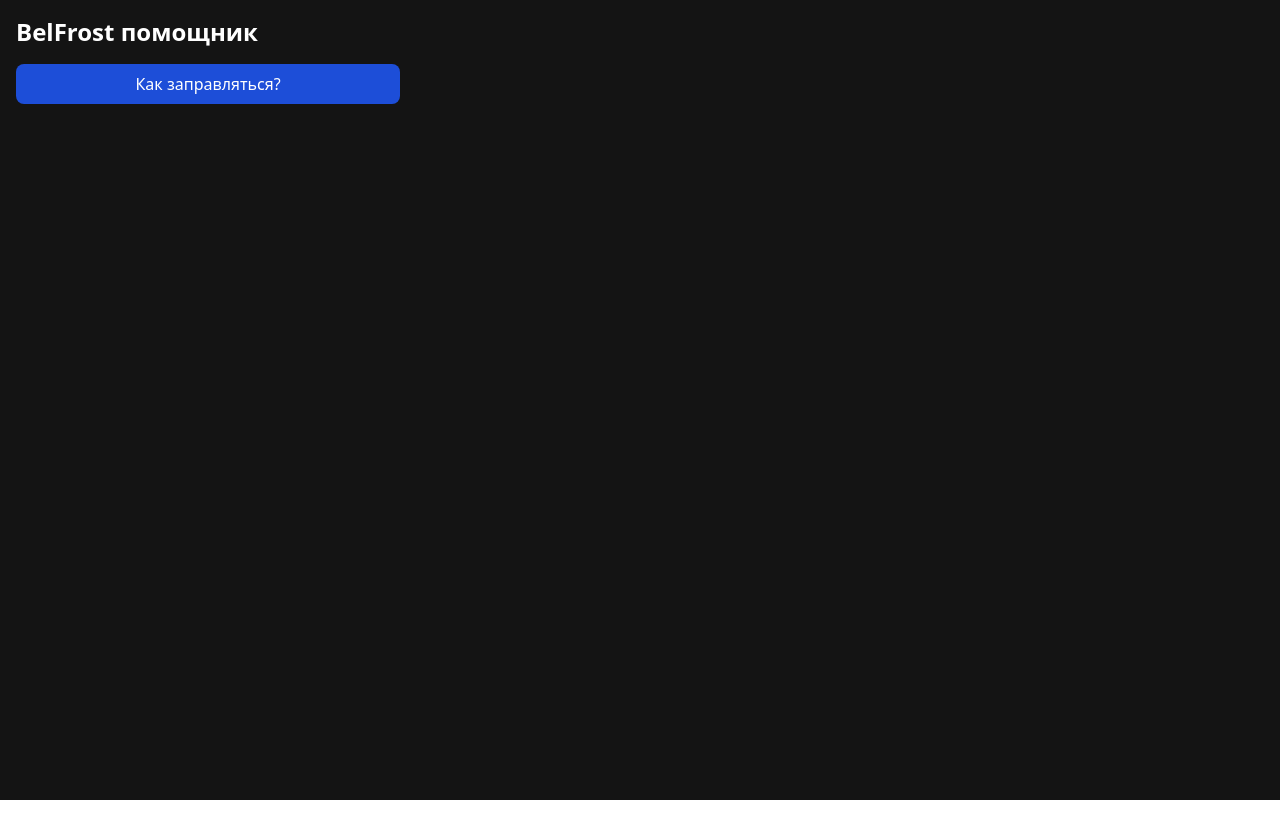
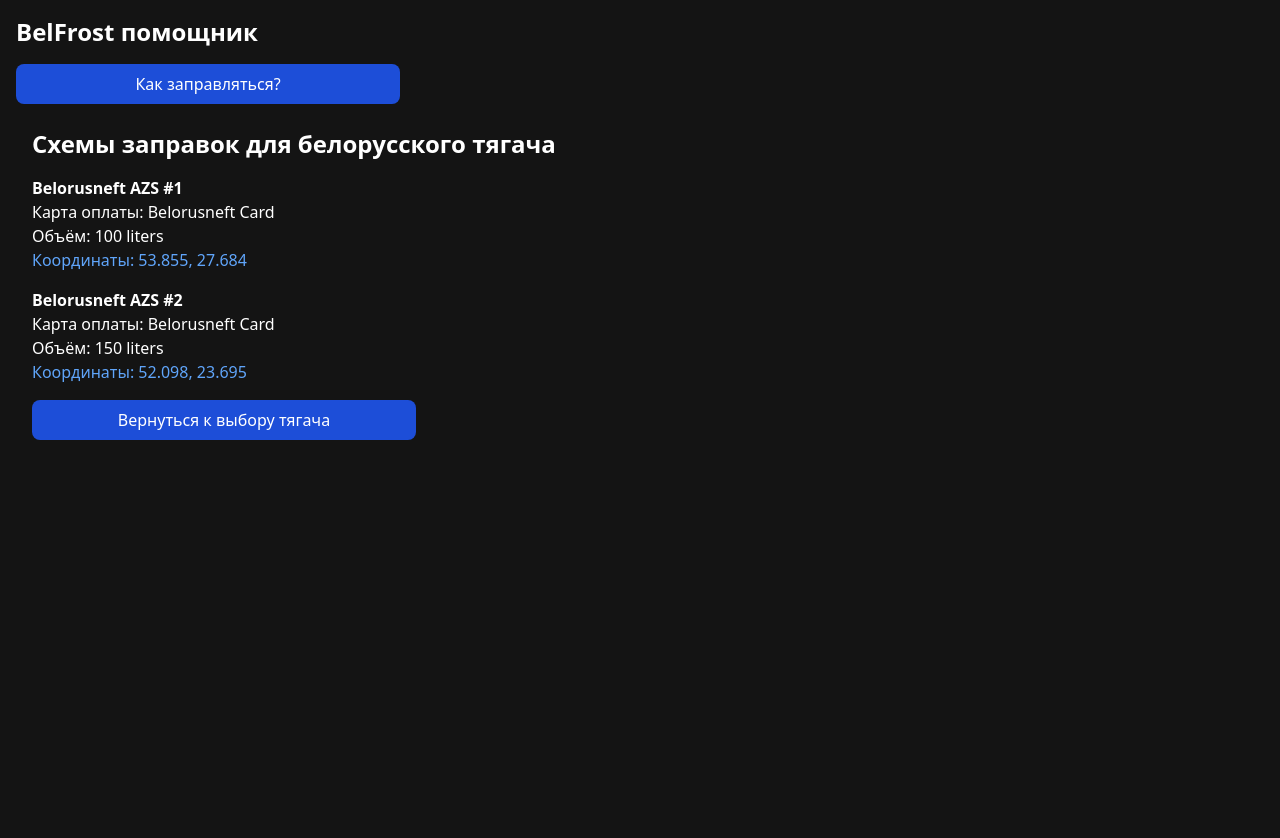
Before and after one commit to ew-mhlnk/bf-helper, a React (Create React App) app in the folder frontend/: page /belarus-fuel in a window 1280 px wide. Shown: the top 838 px of the page. Before the commit the page ends 800 px from the top, so only its background shows below. Built offline with nearby package versions, Linux system fonts and the light colour scheme.

Commit message:
Added fuel choice and scheme pages with JSON data

```diff
--- a/frontend/src/App.tsx
+++ b/frontend/src/App.tsx
@@ -1,7 +1,9 @@
 import React from 'react';
 import { BrowserRouter as Router, Route, Routes, Link } from 'react-router-dom';
 import './App.css';
-import FuelInstructionPage from './FuelInstructionPage';
+import FuelChoicePage from './FuelChoicePage';
+import BelarusFuelPage from './BelarusFuelPage';
+import KazakhFuelPage from './KazakhFuelPage';
 
 function App() {
   return (
@@ -10,14 +12,16 @@
         <h1 className="text-2xl font-bold mb-4">BelFrost помощник</h1>
         <nav>
           <Link
-            to="/fuel-instruction"
+            to="/fuel-choice"
             className="bg-blue-700 w-full max-w-[24rem] h-10 text-white py-2 mb-2 rounded-lg block text-center hover:bg-blue-800 active:bg-blue-900 transition duration-200"
           >
             Как заправляться?
           </Link>
         </nav>
         <Routes>
-          <Route path="/fuel-instruction" element={<FuelInstructionPage />} />
+          <Route path="/fuel-choice" element={<FuelChoicePage />} />
+          <Route path="/belarus-fuel" element={<BelarusFuelPage />} />
+          <Route path="/kazakh-fuel" element={<KazakhFuelPage />} />
         </Routes>
       </div>
     </Router>
--- /dev/null
+++ b/frontend/src/BelarusFuelPage.tsx
@@ -0,0 +1,45 @@
+import React from 'react';
+import { Link } from 'react-router-dom';
+import fuelData from './data/fuelData.json';
+
+interface Station {
+  refueling: string;
+  paymentCard: string;
+  coordinates: string;
+  volume: string;
+}
+
+const BelarusFuelPage: React.FC = () => {
+  const stations: Station[] = fuelData.belarus;
+
+  return (
+    <div className="bg-[#141414] min-h-screen text-white p-4">
+      <h1 className="text-2xl font-bold mb-4">Схемы заправок для белорусского тягача</h1>
+      <ul>
+        {stations.map((station, index) => (
+          <li key={index} className="mb-4">
+            <p className="font-semibold">{station.refueling}</p>
+            <p>Карта оплаты: {station.paymentCard}</p>
+            <p>Объём: {station.volume}</p>
+            <a
+              href={`https://maps.google.com/?q=${station.coordinates}`}
+              target="_blank"
+              rel="noopener noreferrer"
+              className="text-blue-400 hover:underline"
+            >
+              Координаты: {station.coordinates}
+            </a>
+          </li>
+        ))}
+      </ul>
+      <Link
+        to="/fuel-choice"
+        className="bg-blue-700 w-full max-w-[24rem] h-10 text-white py-2 mb-2 rounded-lg block text-center hover:bg-blue-800 active:bg-blue-900 transition duration-200"
+      >
+        Вернуться к выбору тягача
+      </Link>
+    </div>
+  );
+};
+
+export default BelarusFuelPage;
--- /dev/null
+++ b/frontend/src/FuelChoicePage.tsx
@@ -0,0 +1,24 @@
+import React from 'react';
+import { Link } from 'react-router-dom';
+
+const FuelChoicePage: React.FC = () => {
+  return (
+    <div className="bg-[#141414] min-h-screen text-white p-4">
+      <h1 className="text-2xl font-bold mb-4">Выберите тягач</h1>
+      <Link
+        to="/belarus-fuel"
+        className="bg-blue-700 w-full max-w-[24rem] h-10 text-white py-2 mb-2 rounded-lg block text-center hover:bg-blue-800 active:bg-blue-900 transition duration-200"
+      >
+        Белорусский
+      </Link>
+      <Link
+        to="/kazakh-fuel"
+        className="bg-blue-700 w-full max-w-[24rem] h-10 text-white py-2 mb-2 rounded-lg block text-center hover:bg-blue-800 active:bg-blue-900 transition duration-200"
+      >
+        Казахский
+      </Link>
+    </div>
+  );
+};
+
+export default FuelChoicePage;
--- /dev/null
+++ b/frontend/src/KazakhFuelPage.tsx
@@ -0,0 +1,45 @@
+import React from 'react';
+import { Link } from 'react-router-dom';
+import fuelData from './data/fuelData.json';
+
+interface Station {
+  refueling: string;
+  paymentCard: string;
+  coordinates: string;
+  volume: string;
+}
+
+const KazakhFuelPage: React.FC = () => {
+  const stations: Station[] = fuelData.kazakhstan;
+
+  return (
+    <div className="bg-[#141414] min-h-screen text-white p-4">
+      <h1 className="text-2xl font-bold mb-4">Схемы заправок для казахского тягача</h1>
+      <ul>
+        {stations.map((station, index) => (
+          <li key={index} className="mb-4">
+            <p className="font-semibold">{station.refueling}</p>
+            <p>Карта оплаты: {station.paymentCard}</p>
+            <p>Объём: {station.volume}</p>
+            <a
+              href={`https://maps.google.com/?q=${station.coordinates}`}
+              target="_blank"
+              rel="noopener noreferrer"
+              className="text-blue-400 hover:underline"
+            >
+              Координаты: {station.coordinates}
+            </a>
+          </li>
+        ))}
+      </ul>
+      <Link
+        to="/fuel-choice"
+        className="bg-blue-700 w-full max-w-[24rem] h-10 text-white py-2 mb-2 rounded-lg block text-center hover:bg-blue-800 active:bg-blue-900 transition duration-200"
+      >
+        Вернуться к выбору тягача
+      </Link>
+    </div>
+  );
+};
+
+export default KazakhFuelPage;
--- /dev/null
+++ b/frontend/src/data/fuelData.json
@@ -0,0 +1,30 @@
+{
+  "belarus": [
+    {
+      "refueling": "Belorusneft AZS #1",
+      "paymentCard": "Belorusneft Card",
+      "coordinates": "53.855, 27.684",
+      "volume": "100 liters"
+    },
+    {
+      "refueling": "Belorusneft AZS #2",
+      "paymentCard": "Belorusneft Card",
+      "coordinates": "52.098, 23.695",
+      "volume": "150 liters"
+    }
+  ],
+  "kazakhstan": [
+    {
+      "refueling": "Qazaq Oil AZS #1",
+      "paymentCard": "Qazaq Oil Card",
+      "coordinates": "47.106, 51.926",
+      "volume": "120 liters"
+    },
+    {
+      "refueling": "Qazaq Oil AZS #2",
+      "paymentCard": "Qazaq Oil Card",
+      "coordinates": "43.266, 76.912",
+      "volume": "180 liters"
+    }
+  ]
+}
```
